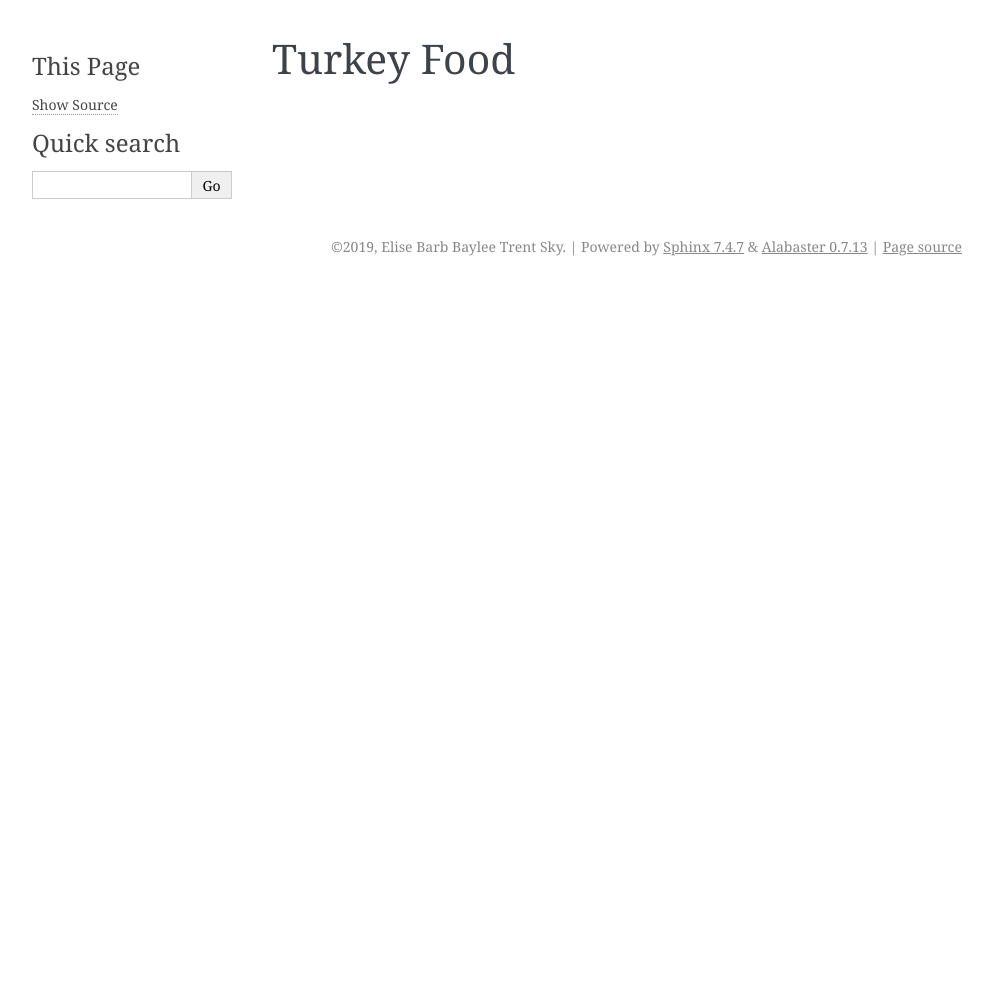
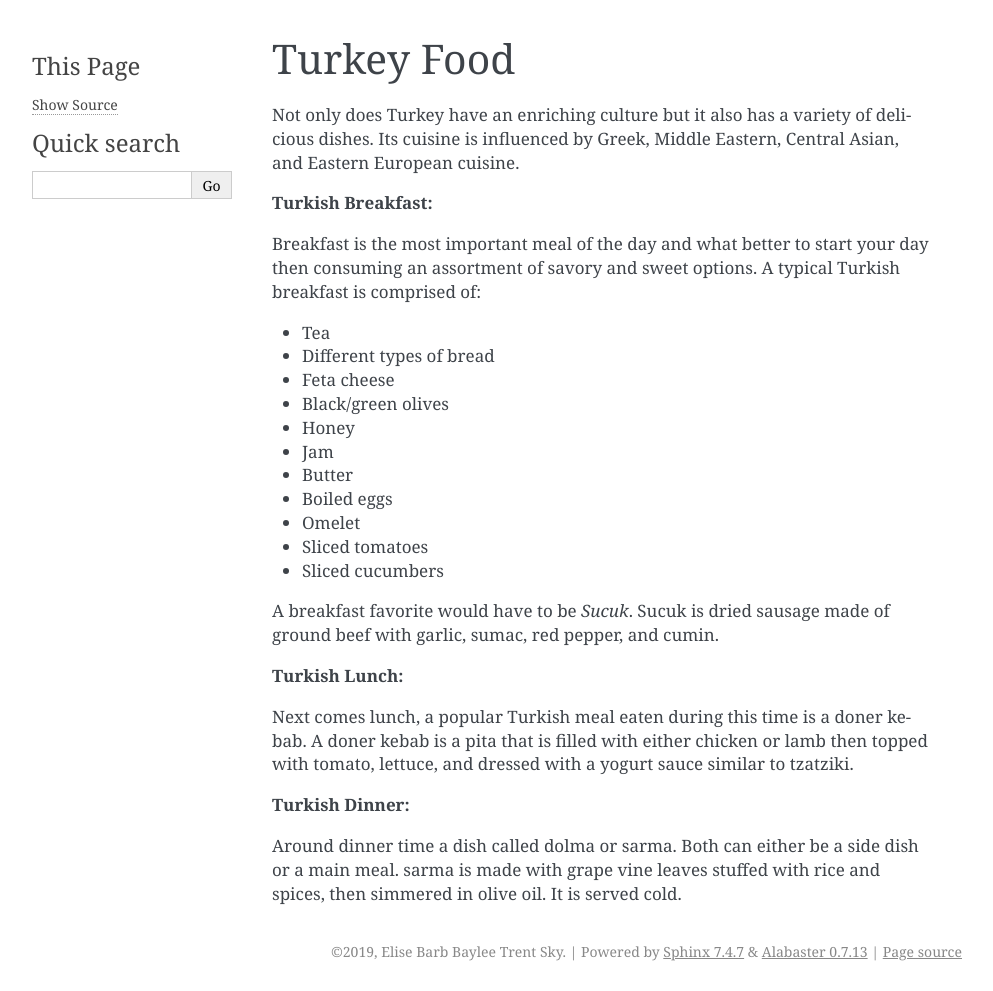
Before and after one commit to EliTaue/traveldestinations, a Sphinx documentation site: the page built from source/turkey_food.rst, in a window 1280 px wide. Shown: the whole page, without its empty margins (148-1141 px from the left). Built offline with Sphinx 7.4.7, drawn with Linux system fonts in a browser that asks for light colours; before the commit the page ends 900 px from its top, so only the background shows below that.

Commit message:
Turkey food page

```diff
--- a/source/turkey_food.rst
+++ b/source/turkey_food.rst
@@ -1,2 +1,43 @@
 Turkey Food
 ===========
+Not only does Turkey have an enriching culture but it
+also has a variety of delicious dishes. Its cuisine is
+influenced by Greek, Middle Eastern, Central Asian, and
+Eastern European cuisine.
+
+**Turkish Breakfast:**
+
+Breakfast is the most important meal of the day and what better to start your day then consuming an assortment of savory and sweet options.
+A typical Turkish breakfast is comprised of:
+
+* Tea
+* Different types of bread
+* Feta cheese
+* Black/green olives
+* Honey
+* Jam
+* Butter
+* Boiled eggs
+* Omelet
+* Sliced tomatoes
+* Sliced cucumbers
+
+A breakfast favorite would have to be *Sucuk*.
+Sucuk is dried sausage made of ground beef with
+garlic, sumac, red pepper, and cumin.
+
+**Turkish Lunch:**
+
+Next comes lunch, a popular Turkish meal eaten
+during this time is a doner kebab. A doner
+kebab is a pita that is filled with either
+chicken or lamb then topped with tomato, lettuce,
+and dressed with a yogurt sauce similar to tzatziki.
+
+**Turkish Dinner:**
+
+Around dinner time a dish called dolma
+or sarma. Both can either be a side dish
+or a main meal. sarma is made with grape
+vine leaves stuffed with rice and spices,
+then simmered in olive oil. It is served cold.
```
